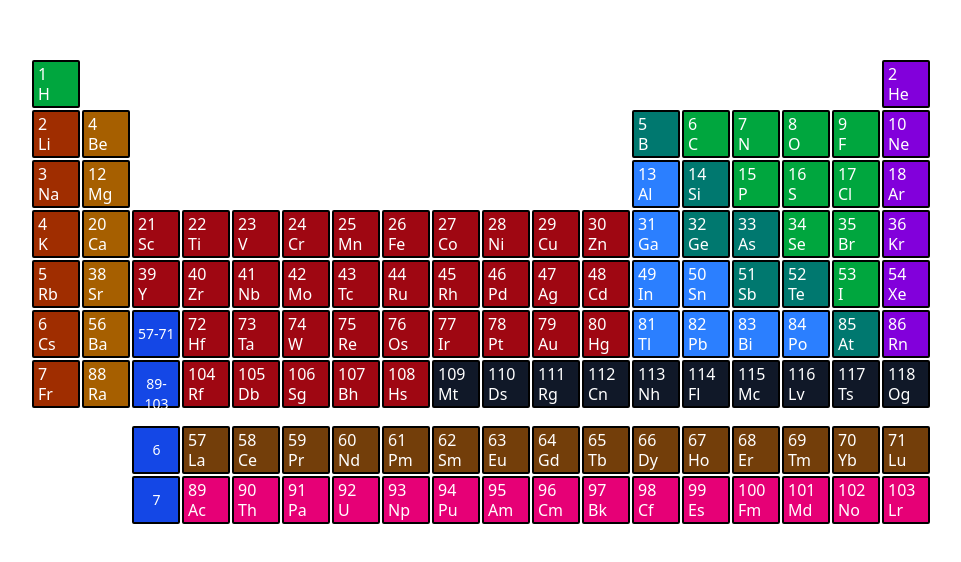
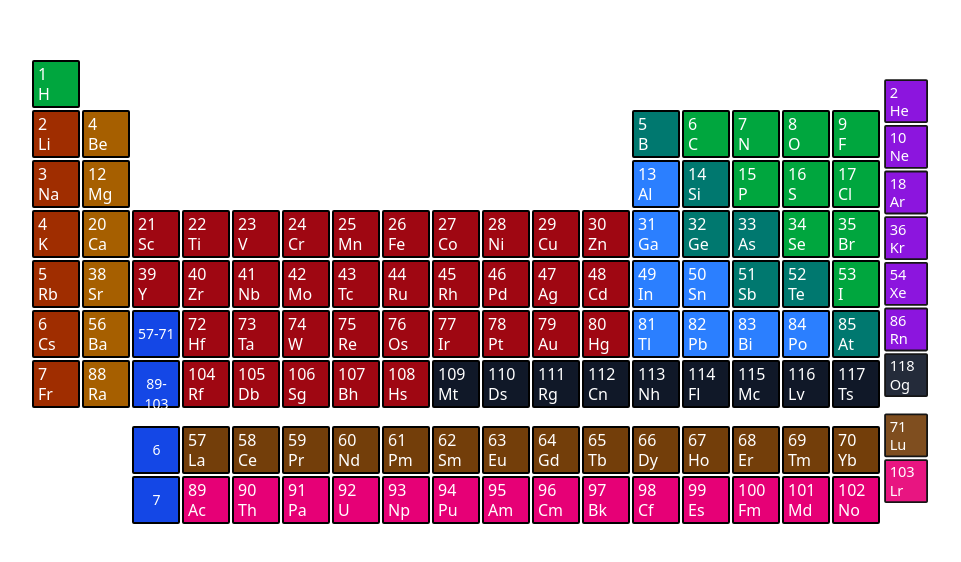
Before and after one commit to Areg472/ptable-cool, a React (Vite) app: page / in a window 1280 px wide. Shown: the part 108-670 px from the top of the page, without its empty margins (158-1119 px from the left). Built offline with nearby package versions, Linux system fonts and the light colour scheme.

Commit message:
animations for entrance

```diff
--- a/src/App.jsx
+++ b/src/App.jsx
@@ -20,6 +20,7 @@
 import col_18 from "./assets/col_18.json";
 import { useState } from "react";
 import colorMap from "./assets/colorMap.json";
+import { motion } from "motion/react";
 
 const cols = [
   col_1,
@@ -74,7 +75,12 @@
           }}
         >
           {cols.map((col, index) => (
-            <CellContainer col={col} key={index} setter={setInfo} />
+            <CellContainer
+              col={col}
+              key={index}
+              setter={setInfo}
+              index={index}
+            />
           ))}
         </div>
       </div>
@@ -126,9 +132,18 @@
   );
 }
 
-function CellContainer({ col, setter }) {
+function CellContainer({ col, setter, index }) {
   return (
-    <div className="flex flex-col space-x-0.5 space-y-0.5">
+    <motion.div
+      className="flex flex-col space-x-0.5 space-y-0.5"
+      initial={{ y: -10, opacity: 0, scale: 0 }}
+      animate={{ y: 0, opacity: 1, scale: 1 }}
+      transition={{
+        duration: 0.5,
+        delay: index * 0.3,
+        type: "tween",
+      }}
+    >
       {col.map((item) => (
         <Cell
           key={item.number}
@@ -143,7 +158,7 @@
           element_weight={item.elementWeight}
         />
       ))}
-    </div>
+    </motion.div>
   );
 }
 
```
